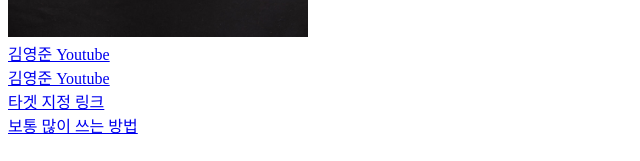
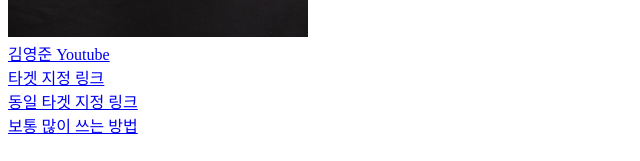
Before and after one commit to kyj931221/PO_Web_Basic, a plain HTML site: page Day1/index.html in a window 1280 px wide. Shown: the part 515-676 px from the top of the page, without its empty margins (0-640 px from the left). Drawn offline with Linux system fonts and the light colour scheme.

Commit message:
image 및 태그2

```diff
--- a/Day1/index.html
+++ b/Day1/index.html
@@ -19,8 +19,8 @@ Hello world!<br>
 <a href="https://www.youtube.com/@%EA%B9%80%EC%98%81%EC%A4%80-l2z">김영준 Youtube</a> <br>
 
 <!-- 타겟 지정 링크 -->
-<a href="https://www.youtube.com/@%EA%B9%80%EC%98%81%EC%A4%80-l2z" target="target">김영준 Youtube</a> <br>
-<a href="https://www.youtube.com/" target="target">타겟 지정 링크</a> <br>
+<a href="https://www.youtube.com/@%EA%B9%80%EC%98%81%EC%A4%80-l2z" target="target">타겟 지정 링크</a> <br>
+<a href="https://www.youtube.com/" target="target">동일 타겟 지정 링크</a> <br>
 
 <!-- 보통 많이 쓰는 방법 -->
 <a href="https://www.youtube.com/" target="_blank">보통 많이 쓰는 방법</a> <br>
```
